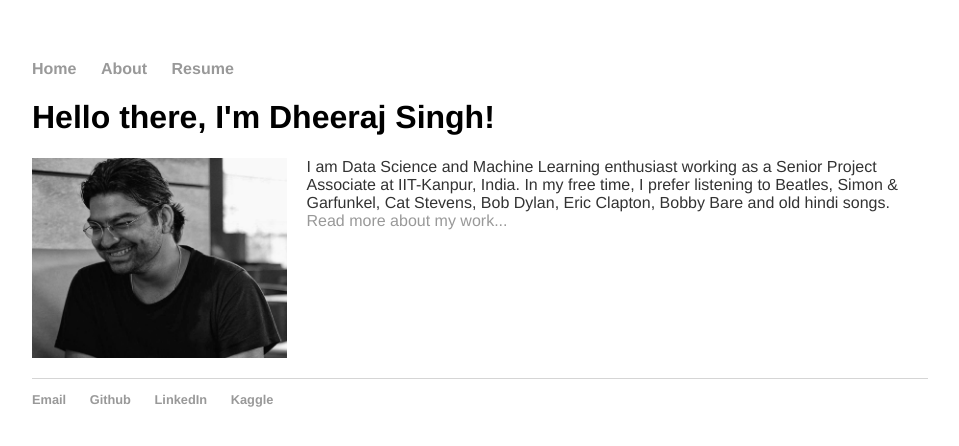
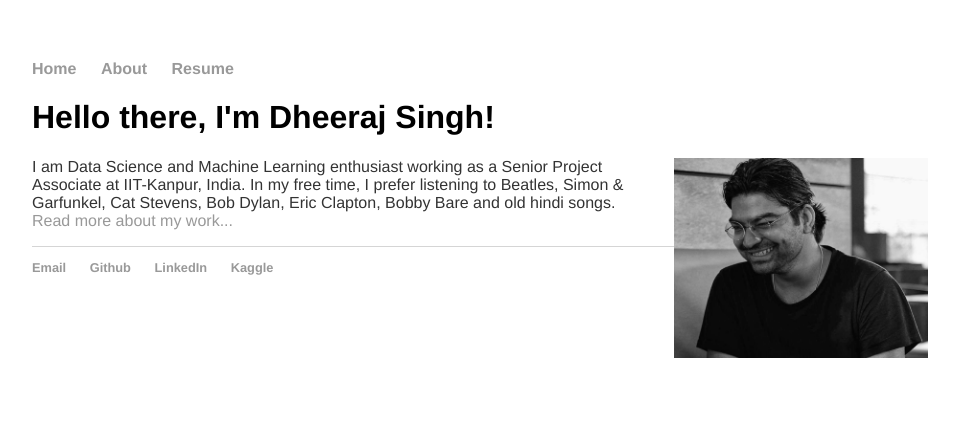
Before and after one commit to Dheeraj2444/Dheeraj2444.github.io, a Jekyll site: the page built from index.html, in a window 1280 px wide. Shown: the top 446 px of the page, without its empty margins (160-1119 px from the left). Built offline with Jekyll 4.4.1, drawn with Linux system fonts in a browser that asks for light colours.

Commit message:
Update main.css

```diff
--- a/css/main.css
+++ b/css/main.css
@@ -44,6 +44,6 @@ ul.posts li {
 }
 
 img {
-  float: left;
-  margin: 0px 20px 20px 0px;
+  float: right;
+  margin: 0px 0px 20px 20px;
 }
```
